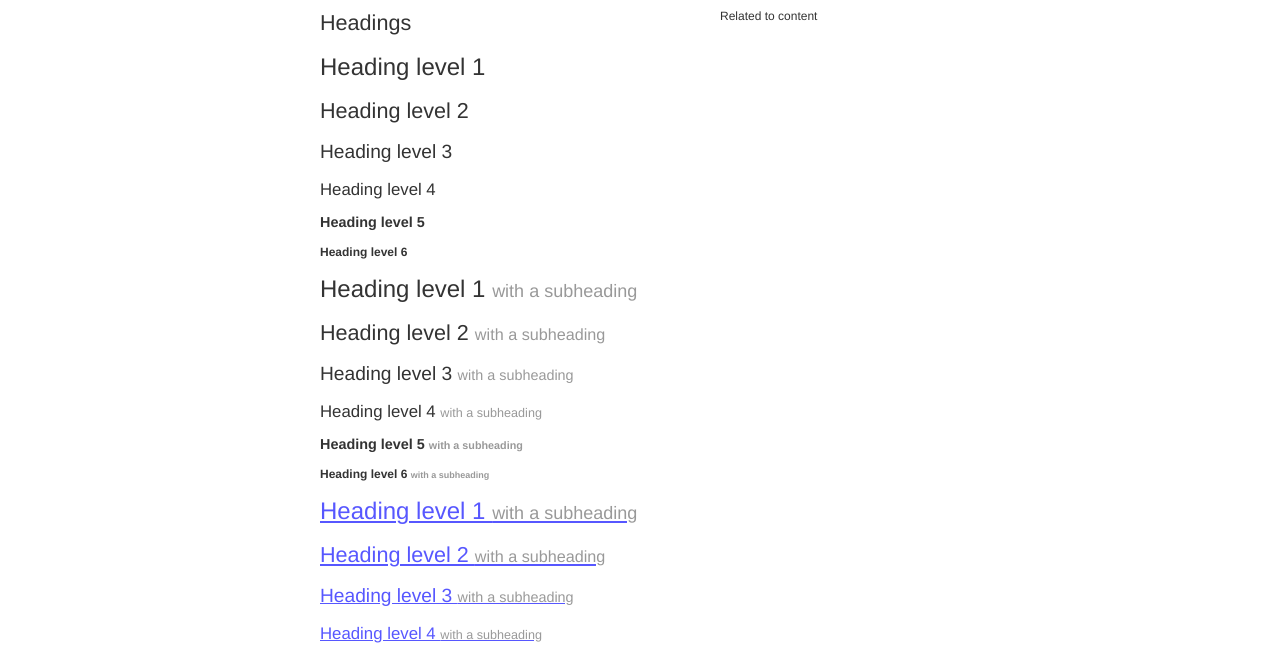
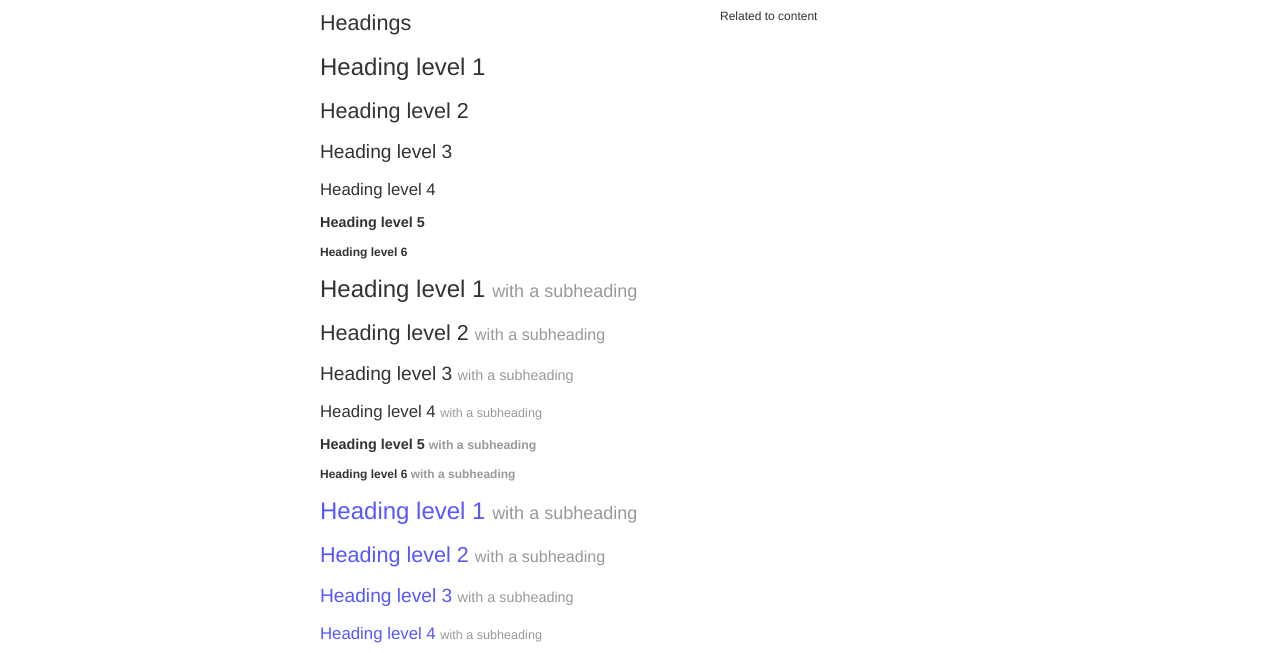
Before and after one commit to boomworks/templates-and-patterns, a plain HTML site: page boomstrap/text-styles.html in a window 1280 px wide. Shown: the part 132-785 px from the top of the page. Drawn offline with Linux system fonts and the light colour scheme.

Commit message:
Styling headings some more

```diff
--- a/boomstrap/css/screen.css
+++ b/boomstrap/css/screen.css
@@ -205,6 +205,19 @@
 	color: #999;
 }
 
+h5 small {
+	font-size: 0.85714em;
+}
+
+h6 small {
+	font-size: 1em;
+}
+
+h1 a, h2 a, h3 a, h4 a, h5 a, h6 a {
+	text-decoration: none;
+}
+
+
 ul, ol {
 	padding: 0 0 0 1.3em;
 }
```
